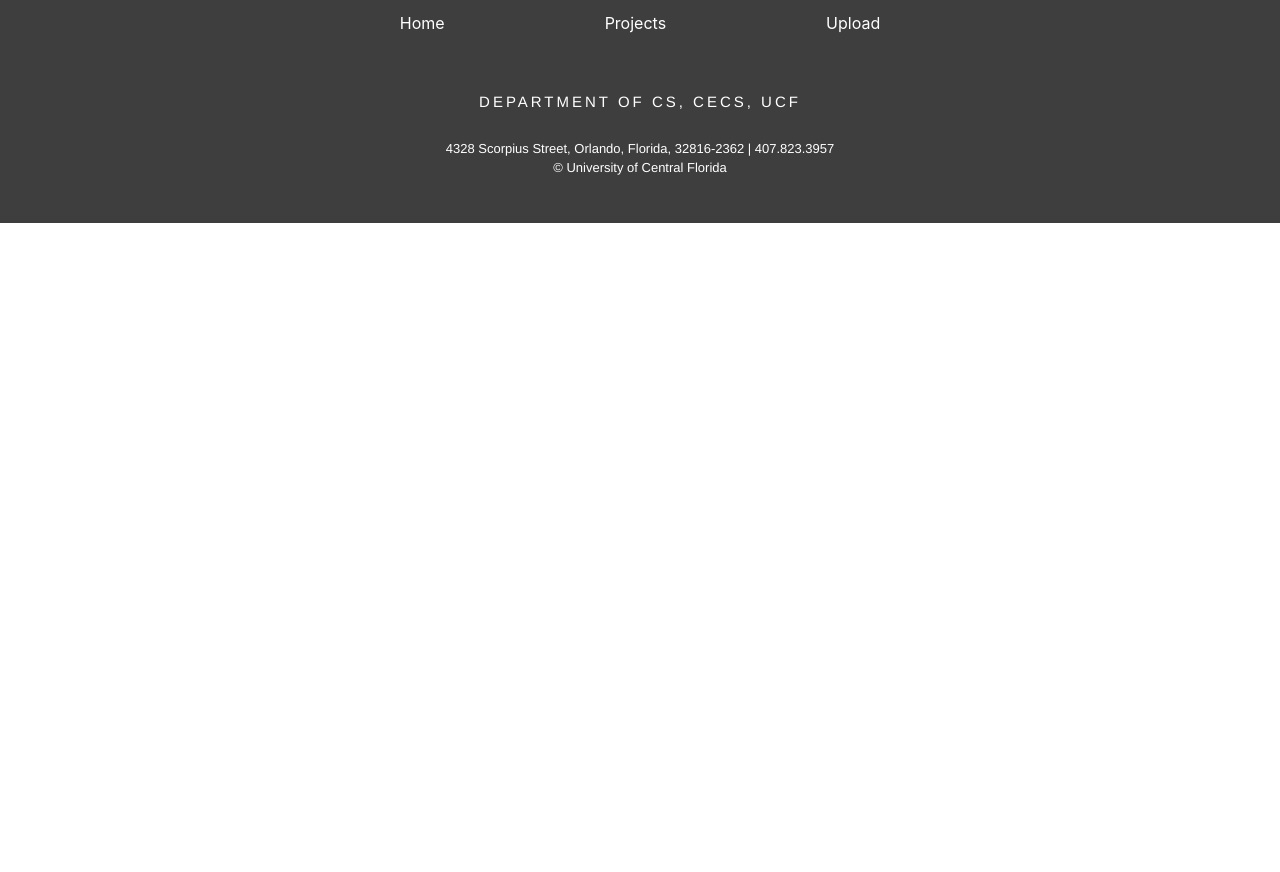
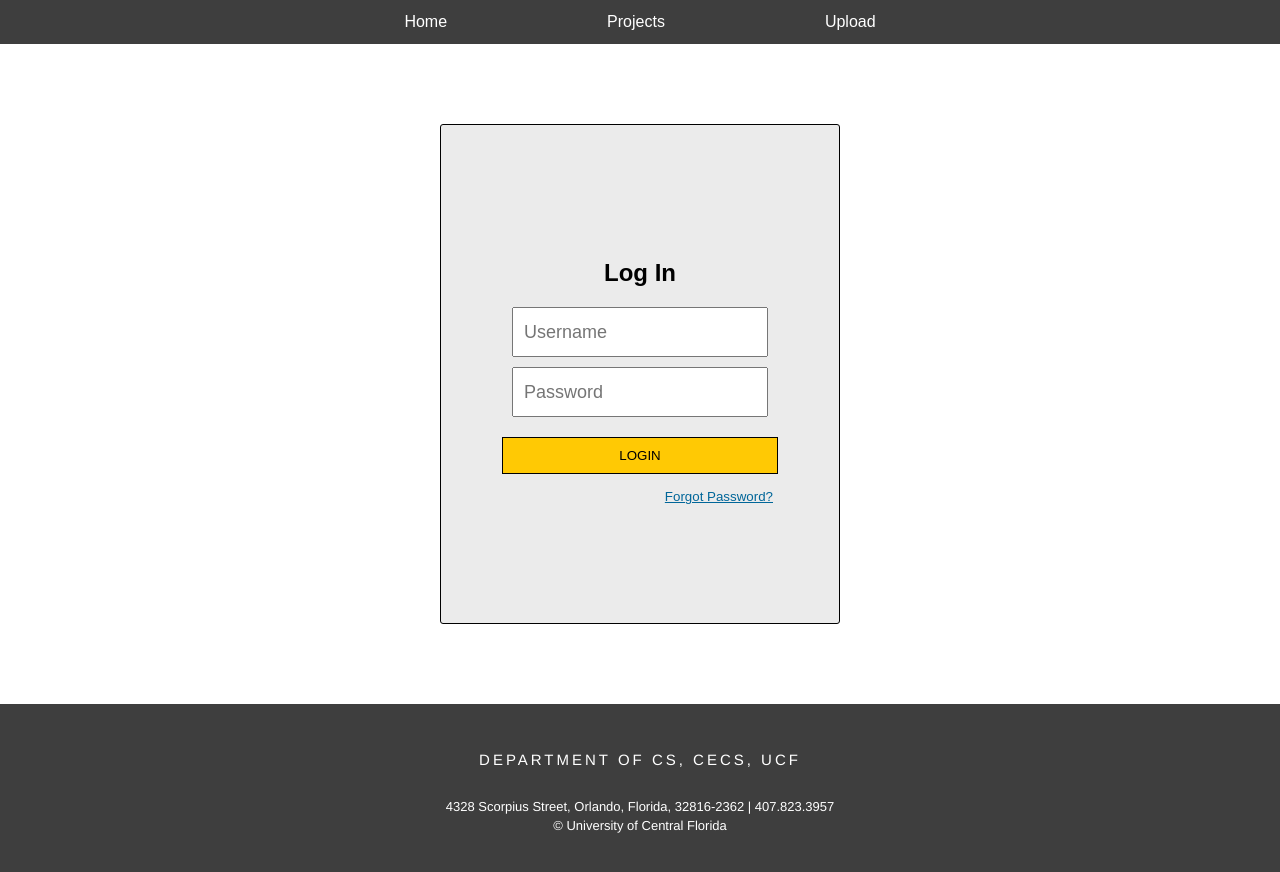
Before and after one commit to sopgeo/Senior-Design-Rising-Server-Project, a React (Create React App) app in the folder frontend/: page /Login in a window 1280 px wide. Shown: the top 872 px of the page. Before the commit the page ends 800 px from the top, so only its background shows below. Built offline with nearby package versions, Linux system fonts and the light colour scheme.

Commit message:
basic login page is done and styled

```diff
--- a/frontend/src/App.js
+++ b/frontend/src/App.js
@@ -4,6 +4,7 @@ import Upload from './components/Upload';
 import Home from './components/Home';
 import Project from './components/Project';
 import Search from './components/Search';
+import Login from './components/Login';
 
 import Header from './components/GenericHeader.js';
 import Navbar from './components/Navbar';
@@ -25,6 +26,7 @@ function App() {
           <Route path='/upload' index element={<Upload/>} />
           <Route path='/project' index element={<Project/>} />
           <Route path='/search' index element={<Search/>} />
+          <Route path='/Login' index element={<Login/>} />
 
         </Routes>
       </BrowserRouter>
--- a/frontend/src/components/Login.js
+++ b/frontend/src/components/Login.js
@@ -0,0 +1,30 @@
+import "../css/Login.css";
+
+export default function Login() {
+    return (
+        <div className="loginbox">
+            <form action = "">
+                <h2 className="logintext">Log In</h2>
+
+                <div class="inputbox1">
+                    <i class = "fas fa-caret-square-right"></i>
+                    <input type="text" id="loginName" name="username" placeholder="Username"></input>
+                </div>
+
+
+                <div class = "inputbox2">
+                    <i class = "fa fa-lock"></i>
+                    <i class="fa fa-user" ></i>
+                    <input type = "password" id = "loginPassword" name = "password" placeholder = "Password"></input>
+                </div>
+
+
+                <button type="button" id="loginButton" onclick="doLogin();">LOGIN</button>
+                <pre id="loginResult"></pre>
+
+                <button type="button" id="forgotPassword" onclick="goToRegister();">Forgot Password?</button>
+
+            </form>
+        </div>
+    )
+}
--- /dev/null
+++ b/frontend/src/css/Login.css
@@ -0,0 +1,69 @@
+* {
+    margin: 0;
+    padding: 0;
+    box-sizing: border-box;
+    outline: none;
+    font-family: arial, sans-serif;
+    /* display: inline-block; */
+}
+
+.loginbox {
+    align-items: center;
+    text-align: center;
+    justify-content: center;
+    position: relative;
+    display: inline-flex;
+    /* flex-direction: column; */
+    background-color: #EBEBEB;
+    border: 1px solid black;
+    border-radius: 3px;
+    width: 400px;
+    height: 500px;
+    margin: 5rem;
+}
+
+.logintext {
+    margin: 20px;
+}
+
+.inputbox1, .inputbox2 {
+    margin: 10px;
+}
+
+#loginName, #loginPassword {
+    padding: 10px;
+
+    /* width: 100%; */
+}
+
+
+
+#loginButton {
+    font-family: arial, sans-serif;
+    width: 100%;
+    align-items: center;
+    margin: 10px 10px 10px 0px;
+    background-color: #FFC904;
+    padding: 10px;
+    border: 1px solid black;
+    cursor: pointer;
+}
+
+#loginButton:hover {
+    background-color: #EAB906;
+}
+
+#forgotPassword {
+    align-items: right;
+    background: none!important;
+    border: none;
+    margin: 5px;
+    padding: 0!important;
+    /*optional*/
+    font-family: arial, sans-serif;
+    /*input has OS specific font-family*/
+    color: #069;
+    text-decoration: underline;
+    cursor: pointer;
+    float: right;
+}
--- a/frontend/src/css/Upload.css
+++ b/frontend/src/css/Upload.css
@@ -132,7 +132,7 @@
 }
 
 #done-button:hover {
-    background-color: grey;
+    background-color:#EAB906;
 }
 
 /* #proj-name-input, #tags-input, #full-name-input, #linked-in-input, #project-role-input {
```
